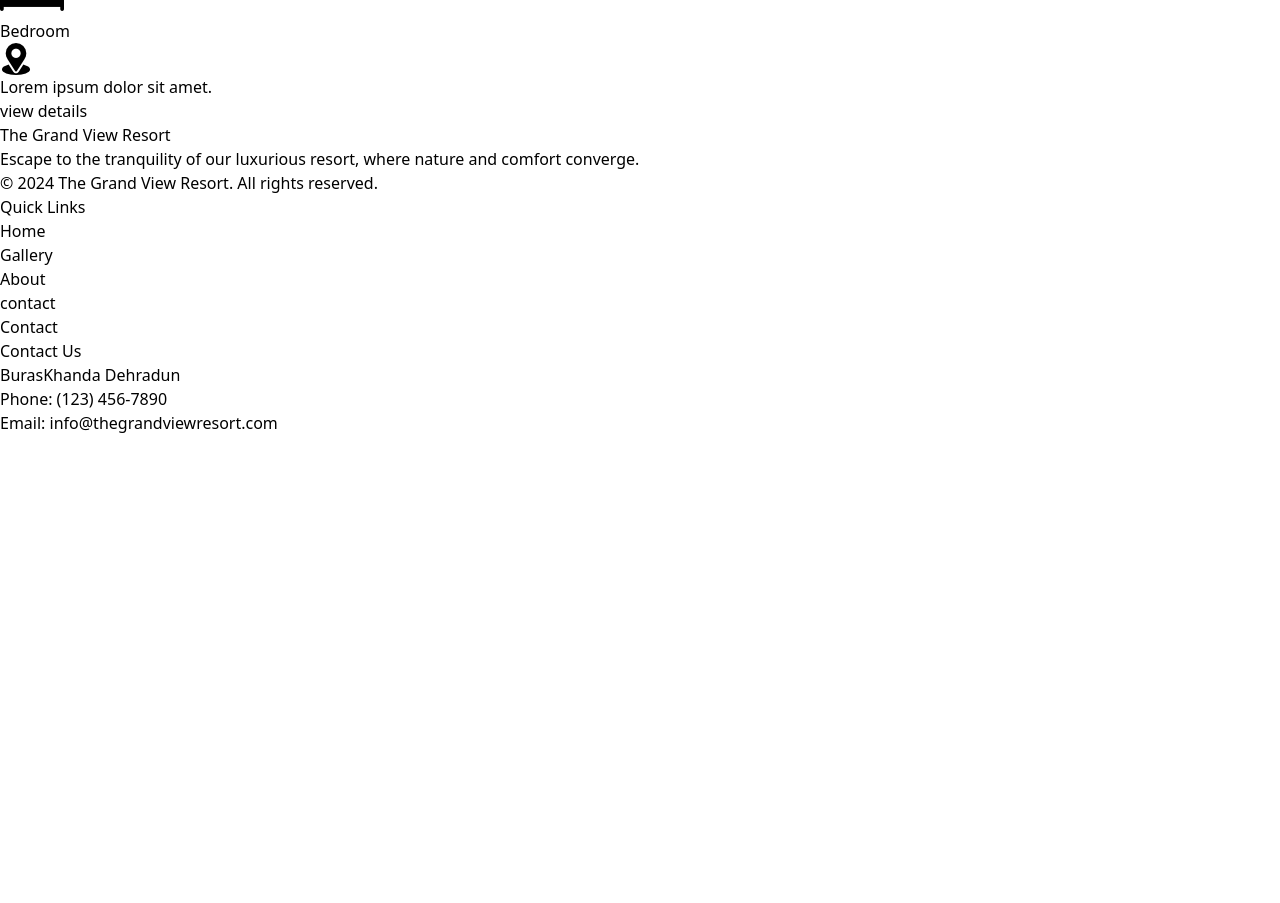
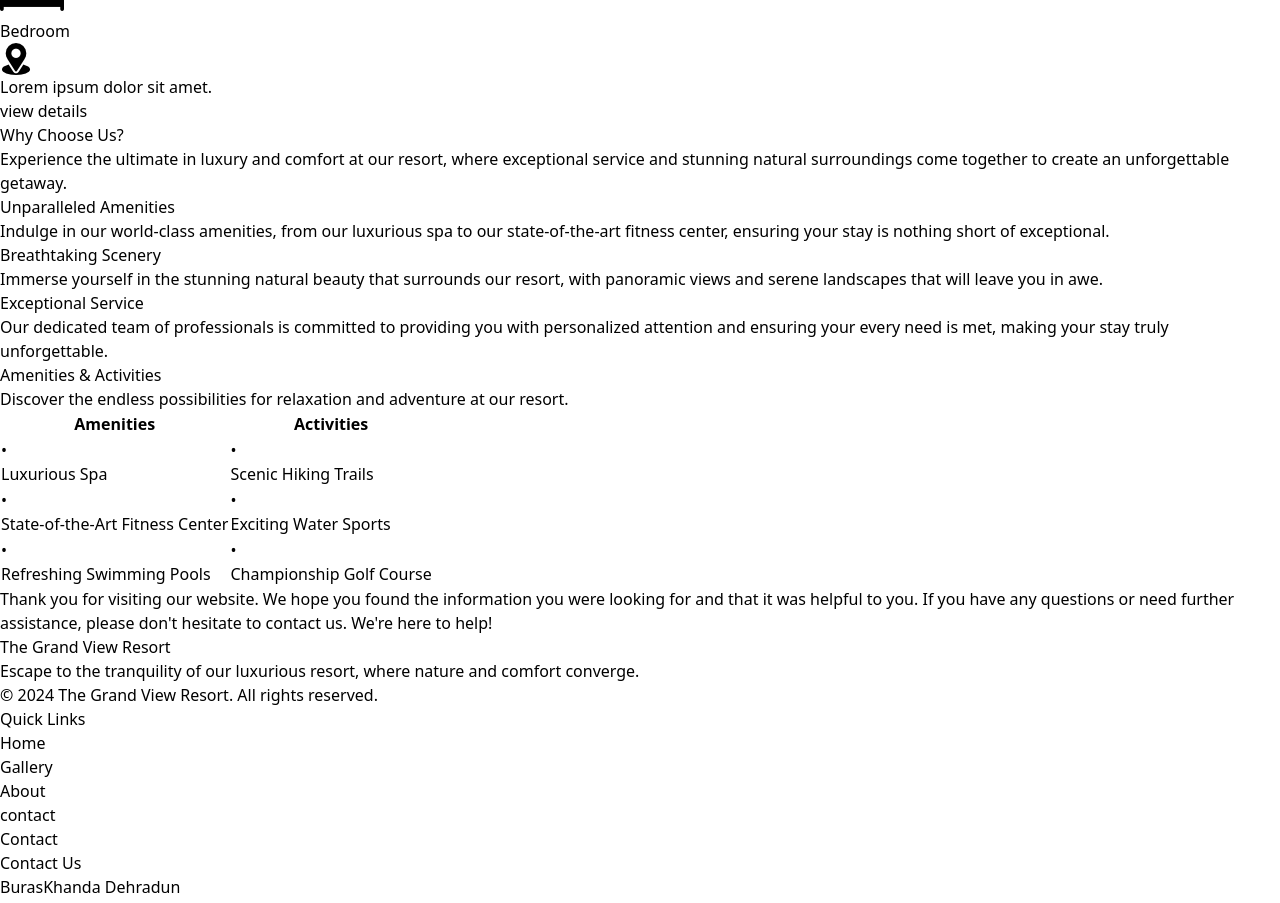
Before and after one commit to priyanshutariyal02/aaa-bbb-ccc-zzz, a React (Vite) app: page / in a window 1280 px wide. Shown: the part 6200-7103 px from the top of the page. Before the commit the page ends 6635 px from the top, so only its background shows below. Built offline with nearby package versions, Linux system fonts and the light colour scheme.

Commit message:
modify pages

```diff
--- a/src/pages/Contact.jsx
+++ b/src/pages/Contact.jsx
@@ -4,7 +4,7 @@ import Footer from '../components/Footer';
 const Contact = () => {
   return (
     <>
-      <div className='max-w-3xl h-full mx-auto sm:p-16 pb-10 !pt-[10rem] px-8 min-h-[calc(100vh-80px)'>
+      <div className='max-w-3xl h-screen mx-auto sm:p-16 pb-10 !pt-[10rem] px-8'>
         <div className='flex justify-start'>
           <h1 className='font-[600] text-[3rem] '>Get in Touch</h1>
         </div>
@@ -39,11 +39,11 @@ const Contact = () => {
               />
             </label>
             <button type="submit" className='text-white bg-gradient-to-r from-[#00c6ff] to-[#0072ff] focus:ring-4 focus:outline-none focus:ring-blue-300 font-medium rounded-lg text-sm w-full sm:w-auto px-5 py-2.5 text-center'>Submit</button>
-
           </form>
         </div>
       </div>
       <Footer />
+
     </>
   )
 }
--- a/src/pages/Home.jsx
+++ b/src/pages/Home.jsx
@@ -134,6 +134,118 @@ const Home = () => {
                         </div>
                     </div>
                 </div>
+                {/* // Why choose us Section */}
+                <div className="w-full h-[auto] my-8">
+                    <div className="flex flex-col justify-center items-center">
+                        <h1 className="text-center font-bold text-[3.5rem] md:text-[4.5rem]">
+                            <span className="text-gray-800">Why</span> <span className="text-[#ffae00]">Choose Us?</span>
+                        </h1>
+                        <p className="text-center my-2 text-lg font-[400] special-offer-para text-gray-700 px-4 md:px-0">
+                            Experience the ultimate in luxury and comfort at our resort, where exceptional service and stunning natural
+                            surroundings come together to create an unforgettable getaway.
+                        </p>
+                    </div>
+                    <div className="flex flex-col justify-center items-center my-11 gap-10 md:flex-row md:justify-center md:items-center md-device">
+                        <div className="bg-white shadow-xl rounded-lg card w-[22rem] md:w-[25rem] h-[20rem] flex flex-col justify-center items-center transition-all duration-300 ease-in-out transform hover:scale-105">
+                            <h2 className="text-[1.7rem] md:text-[29px] font-bold mb-4">
+                                <span className="text-gray-800">Unparalleled</span> <span className="text-[#ffae00]">Amenities</span>
+                            </h2>
+                            <p className="text-lg font-[400] px-4 text-center text-gray-700">
+                                Indulge in our world-class amenities, from our luxurious spa to our state-of-the-art fitness center, ensuring
+                                your stay is nothing short of exceptional.
+                            </p>
+                        </div>
+                        <div className="bg-white shadow-xl rounded-lg card w-[22rem] md:w-[25rem] h-[20rem] flex flex-col justify-center items-center transition-all duration-300 ease-in-out transform hover:scale-105">
+                            <h2 className="text-[1.7rem] md:text-[2rem] font-bold mb-4 text-[#ffae00]">
+                                <span className="text-gray-800">Breathtaking</span> <span className="text-[#ffae00]">Scenery</span>
+                            </h2>
+                            <p className="text-lg font-[400] px-4 text-center text-gray-700">
+                                Immerse yourself in the stunning natural beauty that surrounds our resort, with panoramic views and serene
+                                landscapes that will leave you in awe.
+                            </p>
+                        </div>
+                        <div className="bg-white shadow-xl rounded-lg card w-[22rem] md:w-[25rem] h-[20rem] flex flex-col justify-center items-center transition-all duration-300 ease-in-out transform hover:scale-105">
+                            <h2 className="text-[1.7rem] md:text-[2rem] font-bold mb-4 text-[#ffae00]">
+                                <span className="text-gray-800">Exceptional</span> <span className="text-[#ffae00]">Service</span>
+                            </h2>
+                            <p className="text-lg font-[400] px-4 text-center text-gray-700">
+                                Our dedicated team of professionals is committed to providing you with personalized attention and ensuring your
+                                every need is met, making your stay truly unforgettable.
+                            </p>
+                        </div>
+                    </div>
+                </div>
+
+                {/* Amenties and Actiity section */}
+                <div className="w-full h-[auto] my-8">
+                    <div className="flex flex-col justify-center items-center">
+                        <h2 className="text-center font-bold text-[3.5rem] md:text-[4.5rem] text-gray-800">
+                            Amenities & Activities
+                        </h2>
+                        <p className="text-center my-2 text-lg font-[400] special-offer-para text-gray-600 px-4 md:px-0">
+                            Discover the endless possibilities for relaxation and adventure at our resort.
+                        </p>
+                    </div>
+                    <div className="bg-white shadow-xl rounded-lg p-6 my-11">
+                        <table className="w-full">
+                            <thead>
+                                <tr>
+                                    <th className="text-[1.8rem] font-bold text-[#ffae00] pb-4">Amenities</th>
+                                    <th className="text-[1.8rem] font-bold text-[#ffae00] pb-4">Activities</th>
+                                </tr>
+                            </thead>
+                            <tbody>
+                                <tr className="border-b border-gray-200">
+                                    <td className="py-4">
+                                        <div className="flex items-center">
+                                            <span className="text-[1.4rem] font-bold text-gray-800 mr-3">•</span>
+                                            <p className="text-gray-600 text-[1.1rem] font-medium">Luxurious Spa</p>
+                                        </div>
+                                    </td>
+                                    <td className="py-4">
+                                        <div className="flex items-center">
+                                            <span className="text-[1.4rem] font-bold text-gray-800 mr-3">•</span>
+                                            <p className="text-gray-600 text-[1.1rem] font-medium">Scenic Hiking Trails</p>
+                                        </div>
+                                    </td>
+                                </tr>
+                                <tr className="border-b border-gray-200">
+                                    <td className="py-4">
+                                        <div className="flex items-center">
+                                            <span className="text-[1.4rem] font-bold text-gray-800 mr-3">•</span>
+                                            <p className="text-gray-600 text-[1.1rem] font-medium">State-of-the-Art Fitness Center</p>
+                                        </div>
+                                    </td>
+                                    <td className="py-4">
+                                        <div className="flex items-center">
+                                            <span className="text-[1.4rem] font-bold text-gray-800 mr-3">•</span>
+                                            <p className="text-gray-600 text-[1.1rem] font-medium">Exciting Water Sports</p>
+                                        </div>
+                                    </td>
+                                </tr>
+                                <tr>
+                                    <td className="py-4">
+                                        <div className="flex items-center">
+                                            <span className="text-[1.4rem] font-bold text-gray-800 mr-3">•</span>
+                                            <p className="text-gray-600 text-[1.1rem] font-medium">Refreshing Swimming Pools</p>
+                                        </div>
+                                    </td>
+                                    <td className="py-4">
+                                        <div className="flex items-center">
+                                            <span className="text-[1.4rem] font-bold text-gray-800 mr-3">•</span>
+                                            <p className="text-gray-600 text-[1.1rem] font-medium">Championship Golf Course</p>
+                                        </div>
+                                    </td>
+                                </tr>
+                            </tbody>
+                        </table>
+                    </div>
+                    <div class="p-4 text-center">
+                        <p class="text-lg font-medium">
+                            <span className="text-[#ffae00] text-xl">Thank you </span>for visiting our website. We hope you found the information you were looking for and that it was helpful to you. If you have any questions or need further assistance, please don't hesitate to contact us. <span className="text-[#37a4d7] text-xl"> We're here to help!</span>
+                        </p>
+                    </div>
+                </div>
             </div>
             <Footer />
         </>
```
